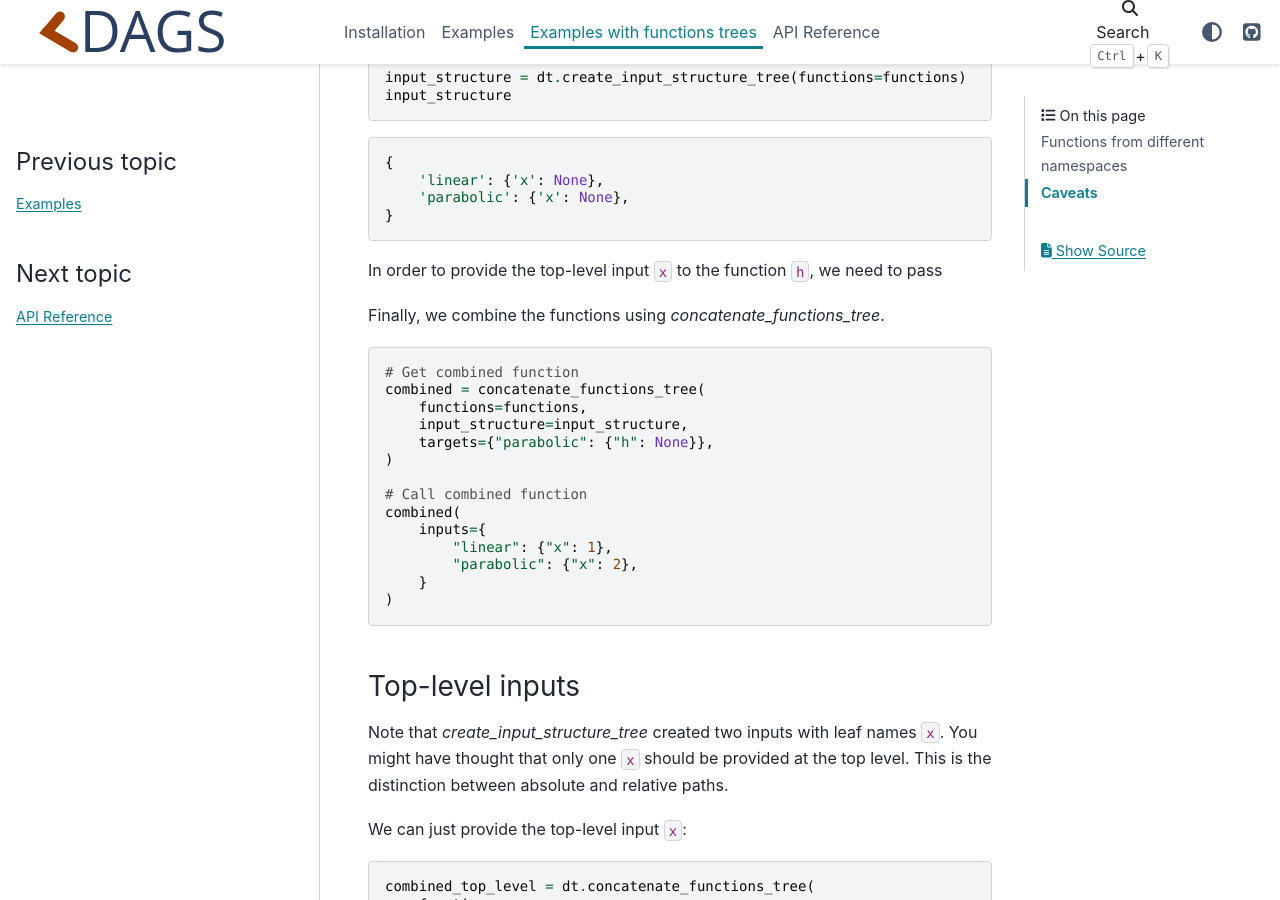
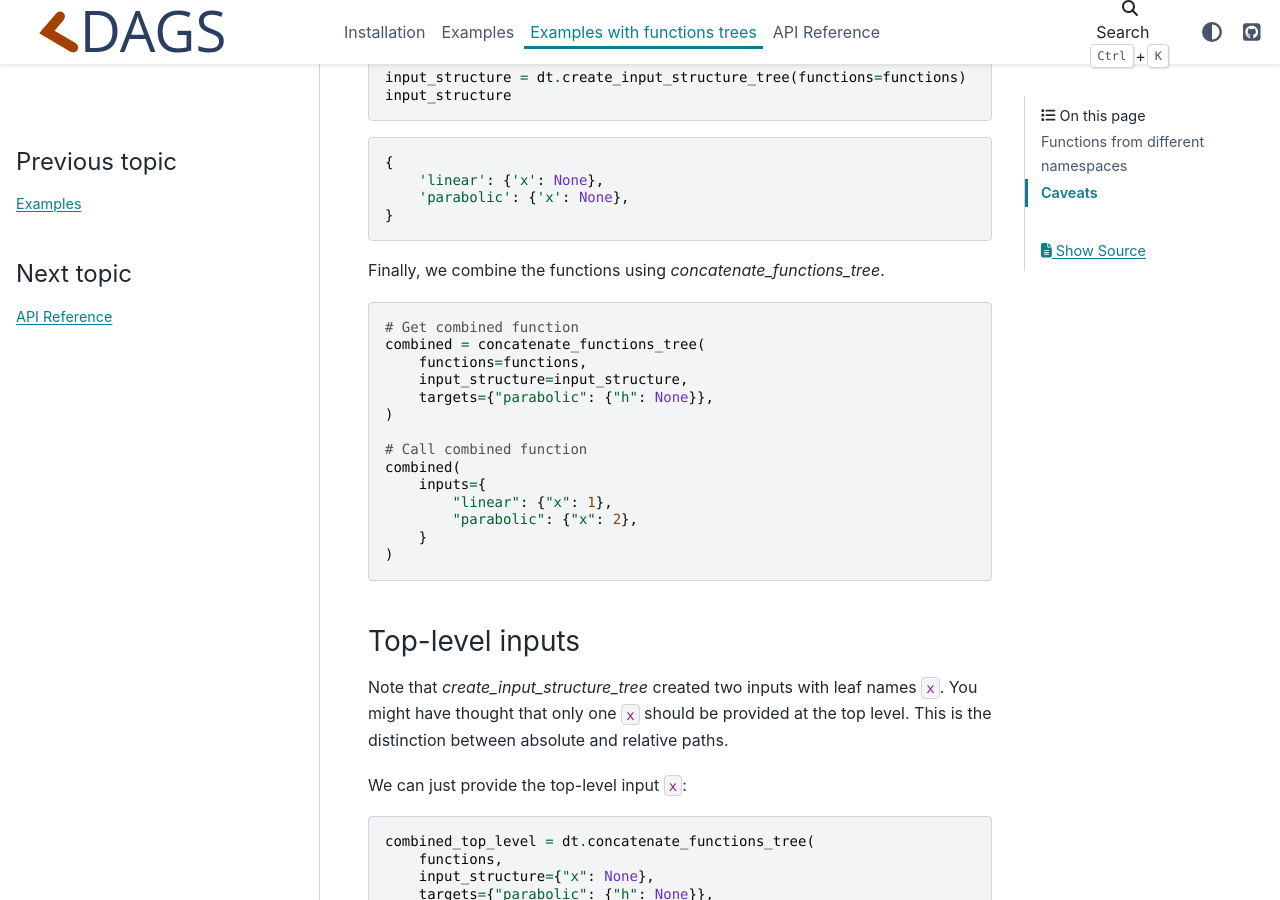
Before and after one commit to OpenSourceEconomics/dags, a Sphinx documentation site: the page built from docs/source/tree_examples.rst, in a window 1280 px wide and 900 px high, scrolled down 1385 px. Built offline with Sphinx 7.4.7 and the PyData theme 0.15.4, drawn with Linux system fonts in a browser that asks for light colours.

Commit message:
Remove leftover sentence.

```diff
--- a/docs/source/tree_examples.rst
+++ b/docs/source/tree_examples.rst
@@ -74,9 +74,6 @@ namespace. The input structure can also be created via the
         'linear': {'x': None},
         'parabolic': {'x': None},
     }
-In order to provide the top-level input ``x`` to the function ``h``, we need to pass
-
-
 
 Finally, we combine the functions using `concatenate_functions_tree`.
 
```
